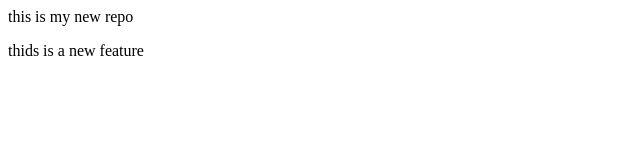
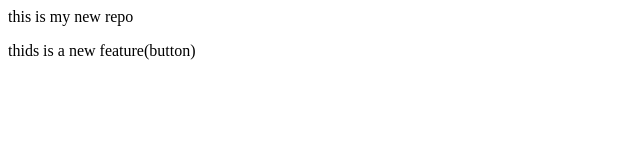
Before and after one commit to Jyoti17823/localrepo, a plain HTML site: page index.html in a window 1280 px wide. Shown: the full height of the page, 0-640 px from the left. Drawn offline with Linux system fonts and the light colour scheme.

```diff
--- a/index.html
+++ b/index.html
@@ -1,2 +1,2 @@
 <p>this is my new repo</p>
-<p>thids is a new feature</p>
+<p>thids is a new feature(button)</p>
```
